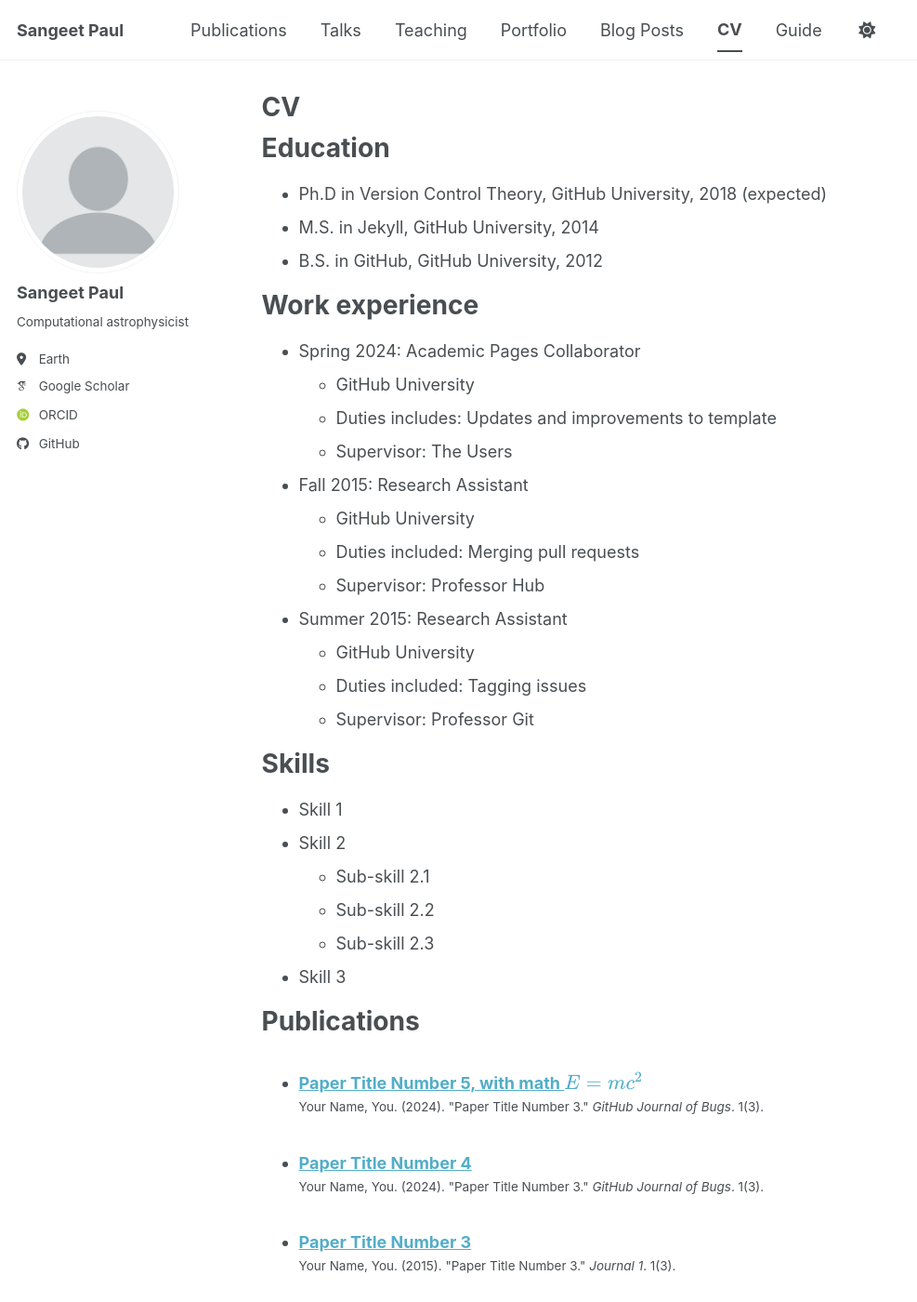
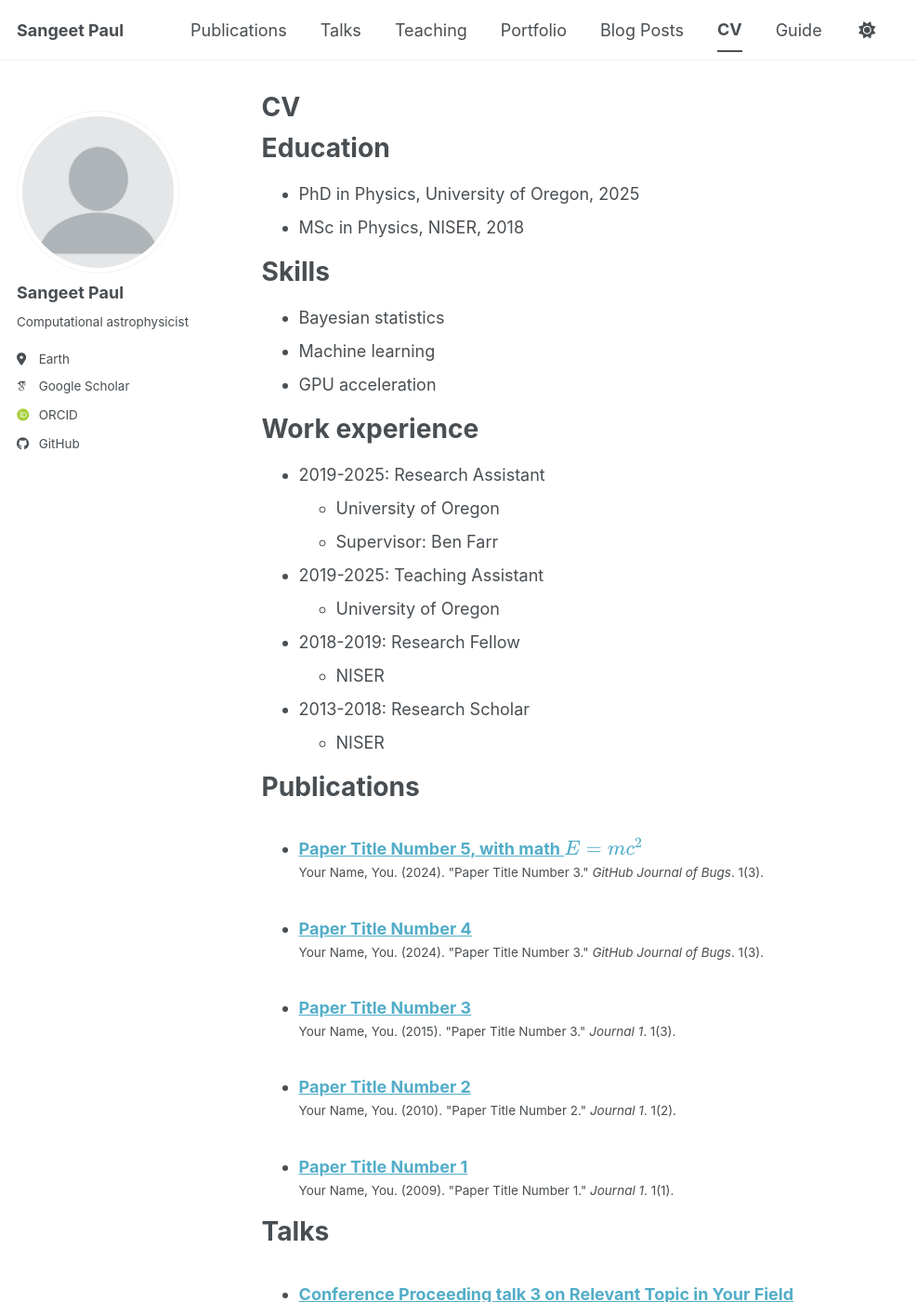
Before and after one commit to sangeetpaul/sangeetpaul.github.io, a Jekyll site: the page built from _pages/cv.md, in a window 1280 px wide and 1400 px high. Shown: the whole window at 93% size, without its empty margins (0-987 px from the left). Built offline with Jekyll 4.4.1, drawn with Linux system fonts in a browser that asks for light colours; some web fonts are replaced; a script bundle is joined from its source files by our own code; library files that are not in the unit come from our copies; some of the changed text lies outside the part shown.

Commit message:
Update cv.md

```diff
--- a/_pages/cv.md
+++ b/_pages/cv.md
@@ -11,35 +11,29 @@ redirect_from:
 
 Education
 ======
-* Ph.D in Version Control Theory, GitHub University, 2018 (expected)
-* M.S. in Jekyll, GitHub University, 2014
-* B.S. in GitHub, GitHub University, 2012
+* PhD in Physics, University of Oregon, 2025
+* MSc in Physics, NISER, 2018
+
+Skills
+======
+* Bayesian statistics
+* Machine learning
+* GPU acceleration
 
 Work experience
 ======
-* Spring 2024: Academic Pages Collaborator
-  * GitHub University
-  * Duties includes: Updates and improvements to template
-  * Supervisor: The Users
+* 2019-2025: Research Assistant
+  * University of Oregon
+  * Supervisor: Ben Farr
 
-* Fall 2015: Research Assistant
-  * GitHub University
-  * Duties included: Merging pull requests
-  * Supervisor: Professor Hub
+* 2019-2025: Teaching Assistant
+  * University of Oregon
 
-* Summer 2015: Research Assistant
-  * GitHub University
-  * Duties included: Tagging issues
-  * Supervisor: Professor Git
+* 2018-2019: Research Fellow
+  * NISER
 
-Skills
-======
-* Skill 1
-* Skill 2
-  * Sub-skill 2.1
-  * Sub-skill 2.2
-  * Sub-skill 2.3
-* Skill 3
+* 2013-2018: Research Scholar
+  * NISER
 
 Publications
 ======
@@ -61,4 +55,6 @@ Teaching
 
 Service and leadership
 ======
-* Currently signed in to 43 different slack teams
+* Vice-President, Graduate Student Council, Dept of Physics, U Oregon
+* PhD Admissions Committee, Dept of Physics, U Oregon
+* Graduate Support Group, Dept of Physics, U Oregon
```
